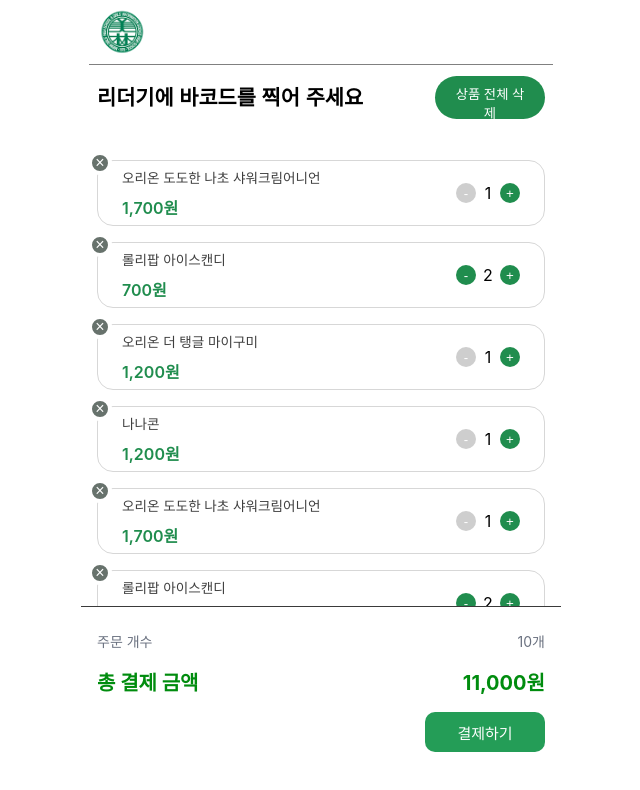
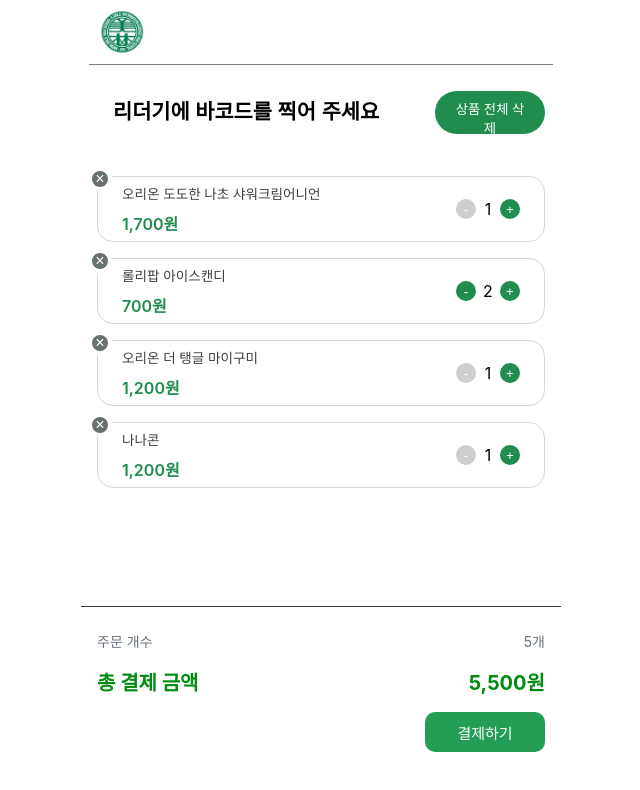
Before and after one commit to app-and-me/2025_ITShow_MirimPay_Client, a React (Vite) app: page / in a window 1280 px wide. Shown: the top 790 px of the page, without its empty margins (319-959 px from the left). Built offline with nearby package versions, Linux system fonts and the light colour scheme; a web font is replaced by a local one.

Commit message:
feat: 결제 수단 선택 페이지로 이동

```diff
--- a/src/pages/Cart.tsx
+++ b/src/pages/Cart.tsx
@@ -1,4 +1,5 @@
 import React, { useState } from "react";
+import { useNavigate } from 'react-router-dom';
 import styled from "styled-components";
 import Header from "../components/Header";
 import Button from "../components/Button";
@@ -18,10 +19,6 @@ const initialProducts: Product[] = [
   { id: 2, name: "롤리팝 아이스캔디", price: 700, quantity: 2 },
   { id: 3, name: "오리온 더 탱글 마이구미", price: 1200, quantity: 1 },
   { id: 4, name: "나나콘", price: 1200, quantity: 1 },
-  { id: 1, name: "오리온 도도한 나초 샤워크림어니언", price: 1700, quantity: 1 },
-  { id: 2, name: "롤리팝 아이스캔디", price: 700, quantity: 2 },
-  { id: 3, name: "오리온 더 탱글 마이구미", price: 1200, quantity: 1 },
-  { id: 4, name: "나나콘", price: 1200, quantity: 1 },
 ];
 
 const breakpoints = {
@@ -30,7 +27,7 @@ const breakpoints = {
 };
 
 const CartContainer = styled.div`
-  padding: 9rem 1.5rem 10rem;
+  padding: 10rem 1.5rem 10rem;
   max-width: 100%;
   margin: 0 auto;
   user-select: none;
@@ -99,6 +96,7 @@ const CartTitle = styled.h1`
   font-weight: 600;
   line-height: 1.4;
   user-select: none;
+  padding: 1rem;
 
   @media (min-width: ${breakpoints.sm}) {
     font-size: 1.3rem;
@@ -126,8 +124,18 @@ const CartHeader = styled.div`
     margin: 0 auto;
   }
 `;
+export default function Cart() {
+  const navigate = useNavigate();
 
-export default function Cart() {
+  const goToPayment = () => {
+    navigate("/payment", {
+      state: {
+        totalQuantity,
+        totalPrice,
+      },
+    });
+  };
+
   const [products, setProducts] = useState<Product[]>(initialProducts);
 
   const handleQuantityChange = (id: number, delta: number) => {
@@ -171,9 +179,10 @@ export default function Cart() {
             />
           </ProductWrapper>
         ))}
-        <Footer totalQuantity={totalQuantity} totalPrice={totalPrice} />
+        <Footer totalQuantity={totalQuantity} totalPrice={totalPrice}>
+          <Button variant="pay" onClick={goToPayment}>결제하기</Button>
+        </Footer>
       </CartContainer>
-
     </>
   );
 }
```
